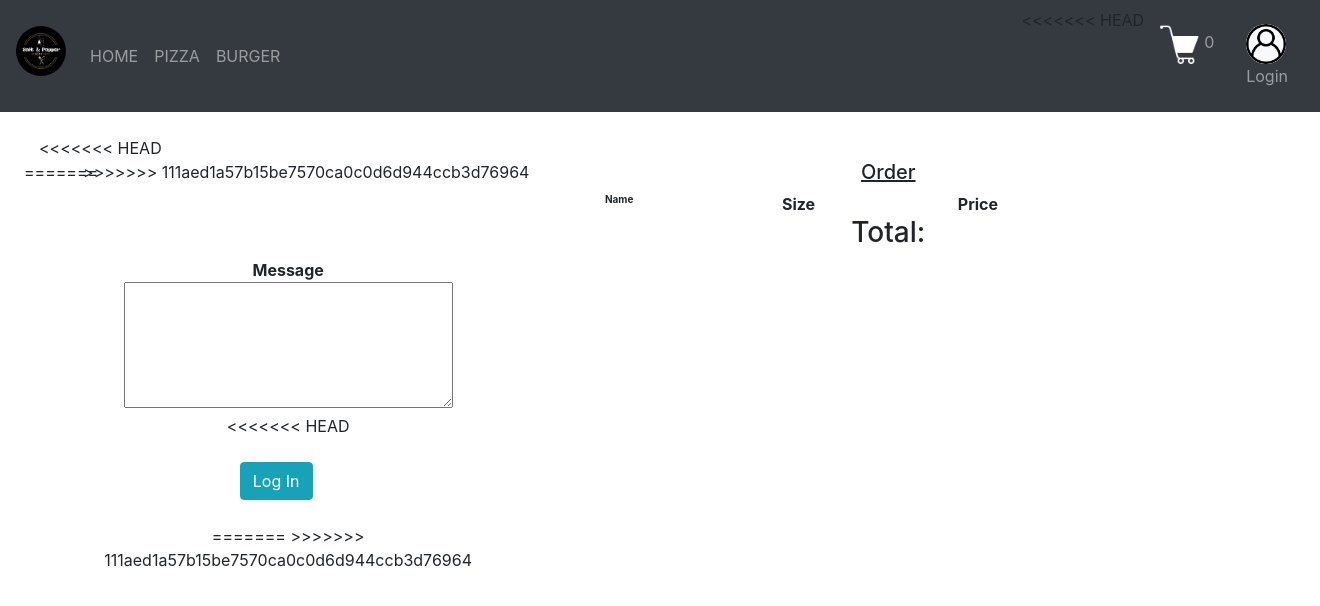
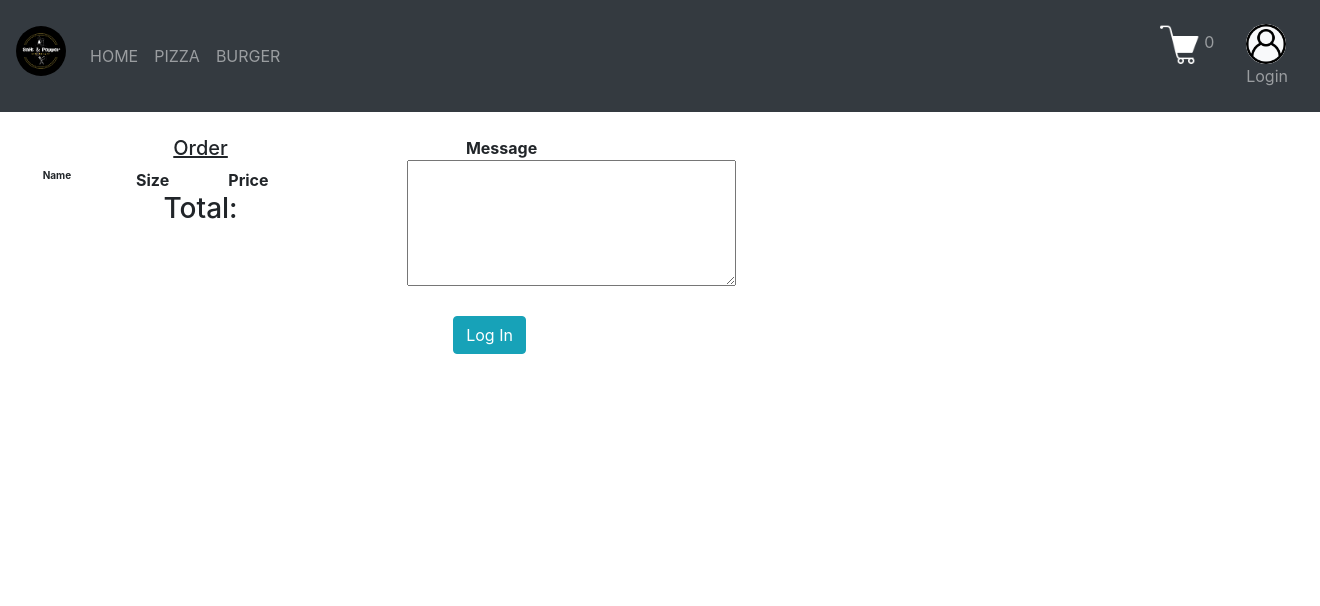
Before and after one commit to fasinifasil/saltandpepper-Restaurant, a Django app: template BaseApp/templates/food/order.html in a window 1320 px wide. Shown: the top 606 px of the page. Run offline with Django 5.2, Linux system fonts and the light colour scheme; the template is opened without the code that fills it, so the values that code supplies are empty.

Commit message:
Salt Pepper Restuarent

```diff
--- a/BaseApp/templates/food/base.html
+++ b/BaseApp/templates/food/base.html
@@ -39,15 +39,13 @@
     </li>
   </ul>
   <ul class="navbar-nav ml-auto">
-<<<<<<< HEAD
     {% if user.is_authenticated %}
     <li class="nav-item mt-4">
 
       <h6 class="text-light">Welcome {{user.username}}</h6>
-=======
     <li class="nav-item">
       <a href="{% url 'BaseApp:order' %}" class="nav-link {% if active_link == 'orderpage' %} active {% endif %} p-3"><img src="{% static 'images/icon.png' %}"height="40px" width="40px"><span id="cart"></span></a>
->>>>>>> 111aed1a57b15be7570ca0c0d6d944ccb3d76964
+
     </li>
     {% endif %}
     <li class="nav-item">
--- a/BaseApp/templates/food/burger.html
+++ b/BaseApp/templates/food/burger.html
@@ -7,7 +7,7 @@
   <link rel="stylesheet" type="text/css" href="{% static 'css/style.css' %}">
 
 <div class="container-fluid">
-    <h1 class="title">Welcome to Burger Tower</h1>
+    <h1 class="tsitle">Welcome to Burger Tower</h1>
     <p>Indulge in a Towering Selection of Delicious Burgers</p>
 
     <div class="row">
--- a/BaseApp/templates/food/login.html
+++ b/BaseApp/templates/food/login.html
@@ -1,7 +1,7 @@
 {% extends 'food/base.html' %}
 {% load static %}
 
-{% block title %}S&P Burger Tower{% endblock %}
+{% block title %}S&P Login Here{% endblock %}
 
 {% block content %}
 <div class="container-fluid p-4">
--- a/BaseApp/templates/food/order.html
+++ b/BaseApp/templates/food/order.html
@@ -6,15 +6,13 @@
 {% block content %}
 
 <div class="container-fluid m-4">
-<<<<<<< HEAD
      {% if user.is_authenticated %}
         <h2>Welcome {{user.username}}</h2>
         {% endif %}
     <div class="row">
 
-=======
     <div class="row">
->>>>>>> 111aed1a57b15be7570ca0c0d6d944ccb3d76964
+
         <div class="col-md-7 text-center">
             <u><h5>Order</h5></u>
             <div class="row">
@@ -40,16 +38,12 @@
         <div class="col-md-4 text-center">
         <b>Message</b>
             <textarea name="message" id="message" cols="30" rows="5"></textarea>
-<<<<<<< HEAD
 
              {% if user.is_authenticated %}
-=======
->>>>>>> 111aed1a57b15be7570ca0c0d6d944ccb3d76964
             <div class="ml-auto m-4">
             <button type="submit" class="btn-success" onclick="orderItem()">Submit</button>
 
             </div>
-<<<<<<< HEAD
             {% else %}
             <div class="ml-auto m-4">
             <a href="{% url 'BaseApp:login' %}" class="btn btn-info" >Log In</a>
@@ -57,8 +51,6 @@
 
         {% endif %}
 
-=======
->>>>>>> 111aed1a57b15be7570ca0c0d6d944ccb3d76964
         </div>
     </div>
 </div>
--- a/BaseApp/templates/food/signup.html
+++ b/BaseApp/templates/food/signup.html
@@ -1,7 +1,7 @@
 {% extends 'food/base.html' %}
 {% load static %}
 
-{% block title %}S&P Burger Tower{% endblock %}
+{% block title %}S&P New User{% endblock %}
 
 {% block content %}
 <div class="container-fluid p-4">
--- a/BaseApp/templates/food/success.html
+++ b/BaseApp/templates/food/success.html
@@ -1,7 +1,7 @@
 {% extends 'food/base.html' %}
 {% load static %}
 
-{% block title %}S&P Burger Tower{% endblock %}
+{% block title %}S&P Order Successfull{% endblock %}
 
 {% block content %}
 <div class="container-fluid">
```
